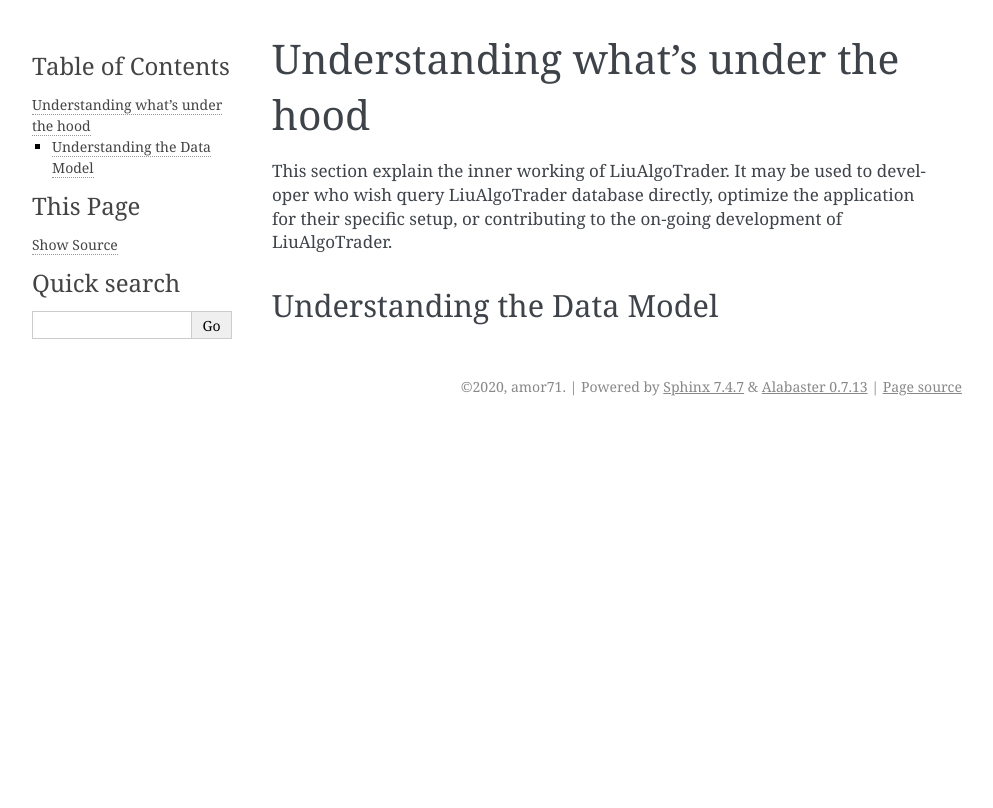
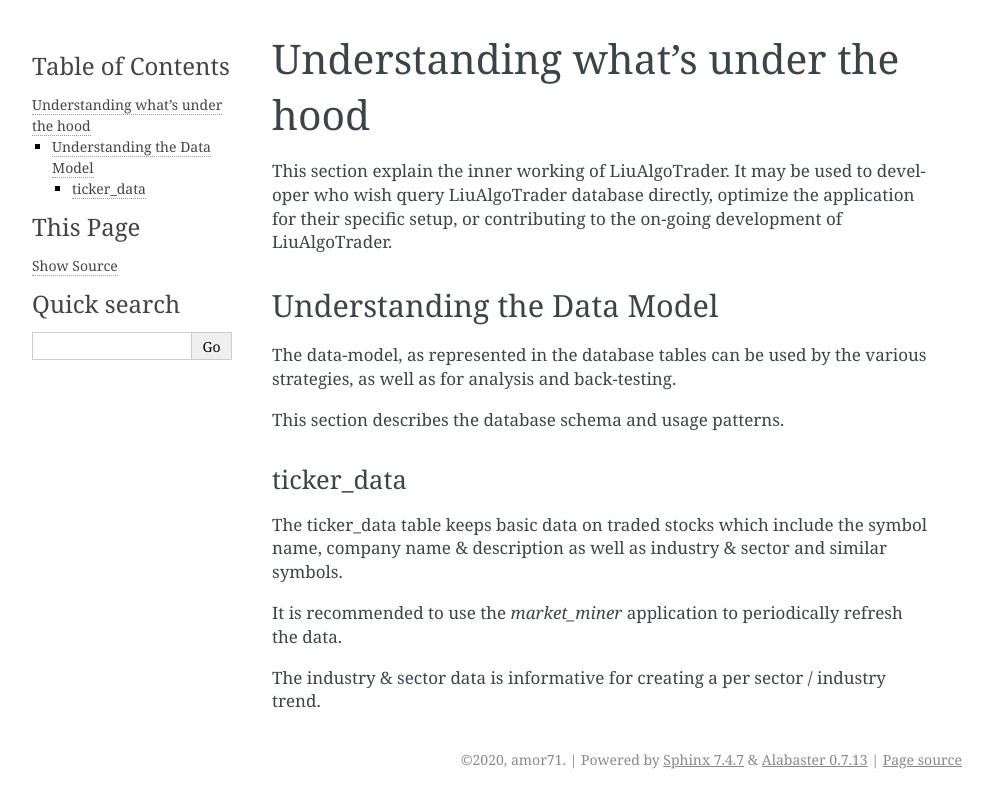
Before and after one commit to amor71/LiuAlgoTrader, a Sphinx documentation site: the page built from docs/source/Under-the-hood.rst, in a window 1280 px wide. Shown: the top 808 px of the page, without its empty margins (148-1141 px from the left). Built offline with Sphinx 7.4.7, drawn with Linux system fonts in a browser that asks for light colours.

Commit message:
added documentation and market-miner testing

```diff
--- a/docs/source/Under-the-hood.rst
+++ b/docs/source/Under-the-hood.rst
@@ -10,3 +10,22 @@
 
 Understanding the Data Model
 ----------------------------
+
+The data-model, as represented in the database tables can
+be used by the various strategies, as well as for analysis
+and back-testing.
+
+This section describes the database schema and usage patterns.
+
+ticker_data
+***********
+
+The ticker_data table keeps basic data on traded stocks
+which include the symbol name, company name & description
+as well as industry & sector and similar symbols.
+
+It is recommended to use the *market_miner* application
+to periodically refresh the data.
+
+The industry & sector data is informative for creating
+a per sector / industry trend.
--- a/docs/source/index.rst
+++ b/docs/source/index.rst
@@ -41,6 +41,7 @@
    Quickstart
    Installation & Setup
    Configuration
+   Usage
    Scanners
    Strategies
    Under-the-hood
```
Also changed, not shown: docs/source/Usage.rst (added, +47 -0 lines), docs/source/images/market-miner-usage.png (added).
